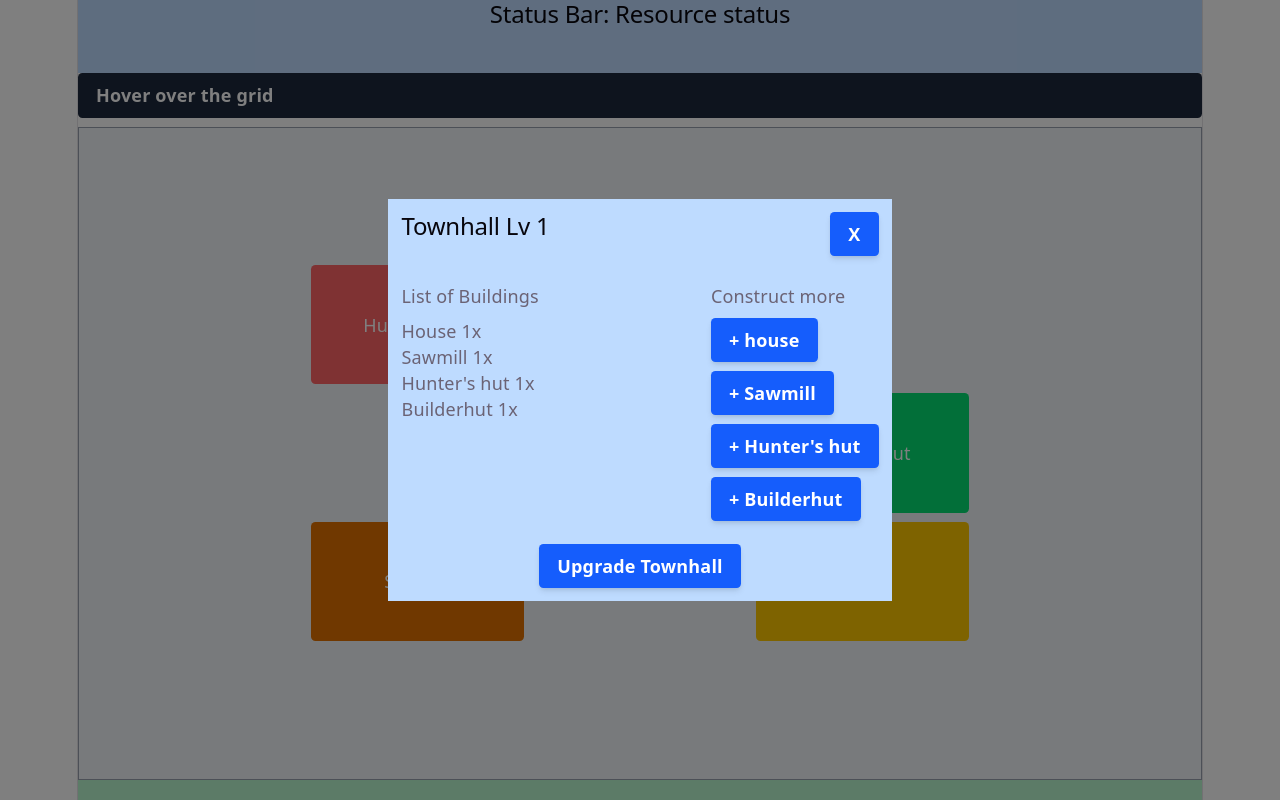
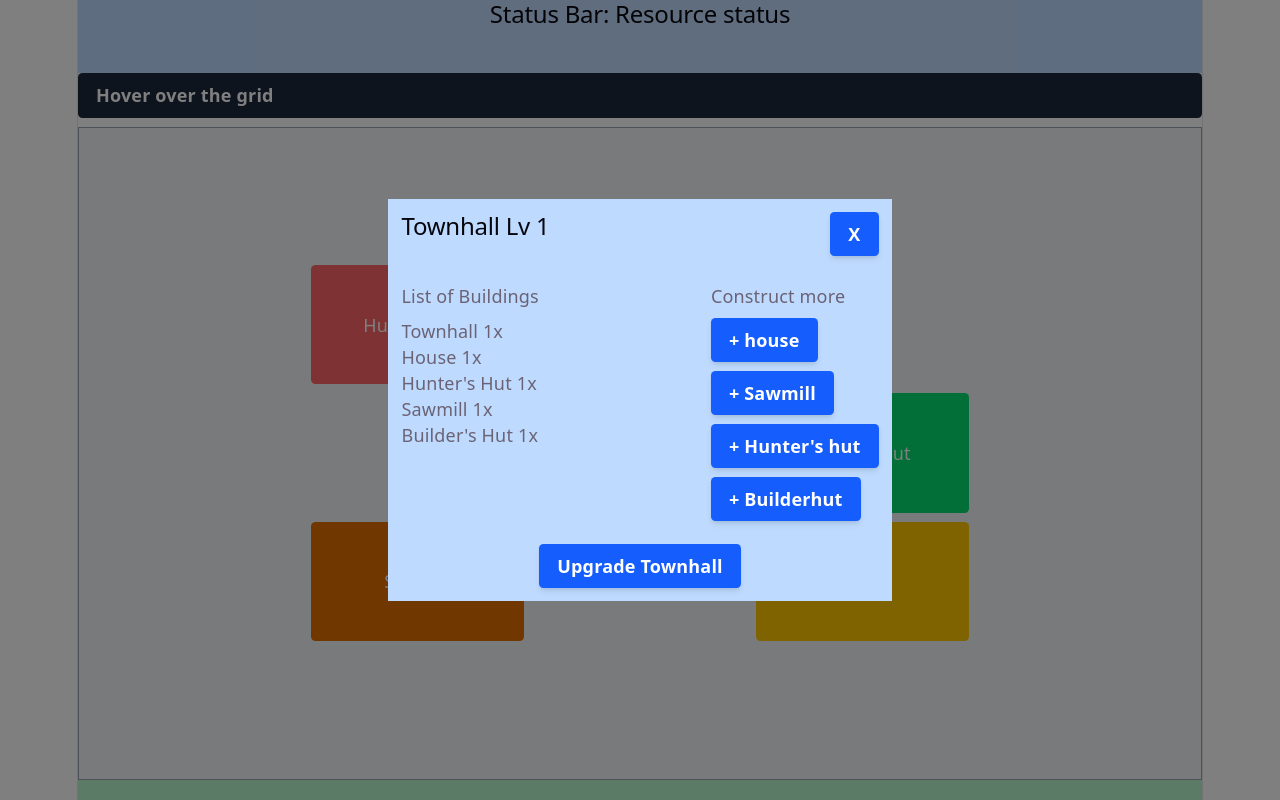
Before and after one commit to TanvirHasanAnik/colony-forge, a React (Vite) app: page / in a window 1280 px wide. Both pictures are taken after a click on the button "Townhall". Built offline with nearby package versions, Linux system fonts and the light colour scheme.

Commit message:
Building counts using hashmap

```diff
--- a/src/components/game-screen/townhall/Dialogue.tsx
+++ b/src/components/game-screen/townhall/Dialogue.tsx
@@ -32,6 +32,16 @@ export default function TownhallDialogue({
     setSelectedBuildingType(buildingType);
     setIsBuildingMode(true);
     onClose();
+  };
+
+  const getBuildingCounts = () => {
+    return buildings.reduce((acc, current) => {
+      const type = current.type;
+      if (type != null) {
+        acc[type] = (acc[type] || 0) + 1;
+      }
+      return acc;
+    }, {});
   };
 
   useEffect(() => {
@@ -73,10 +83,11 @@ export default function TownhallDialogue({
           <div>
             <h3 className="pb-2">List of Buildings</h3>
             <ul className="text-left">
-              <li>House 1x</li>
-              <li>Sawmill 1x</li>
-              <li>Hunter's hut 1x</li>
-              <li>Builderhut 1x</li>
+              {Object.entries(getBuildingCounts()).map(([type, count]) => (
+                <li key={type}>
+                  {type} {count}x
+                </li>
+              ))}
             </ul>
           </div>
           <div className="flex flex-col items-start">
```
